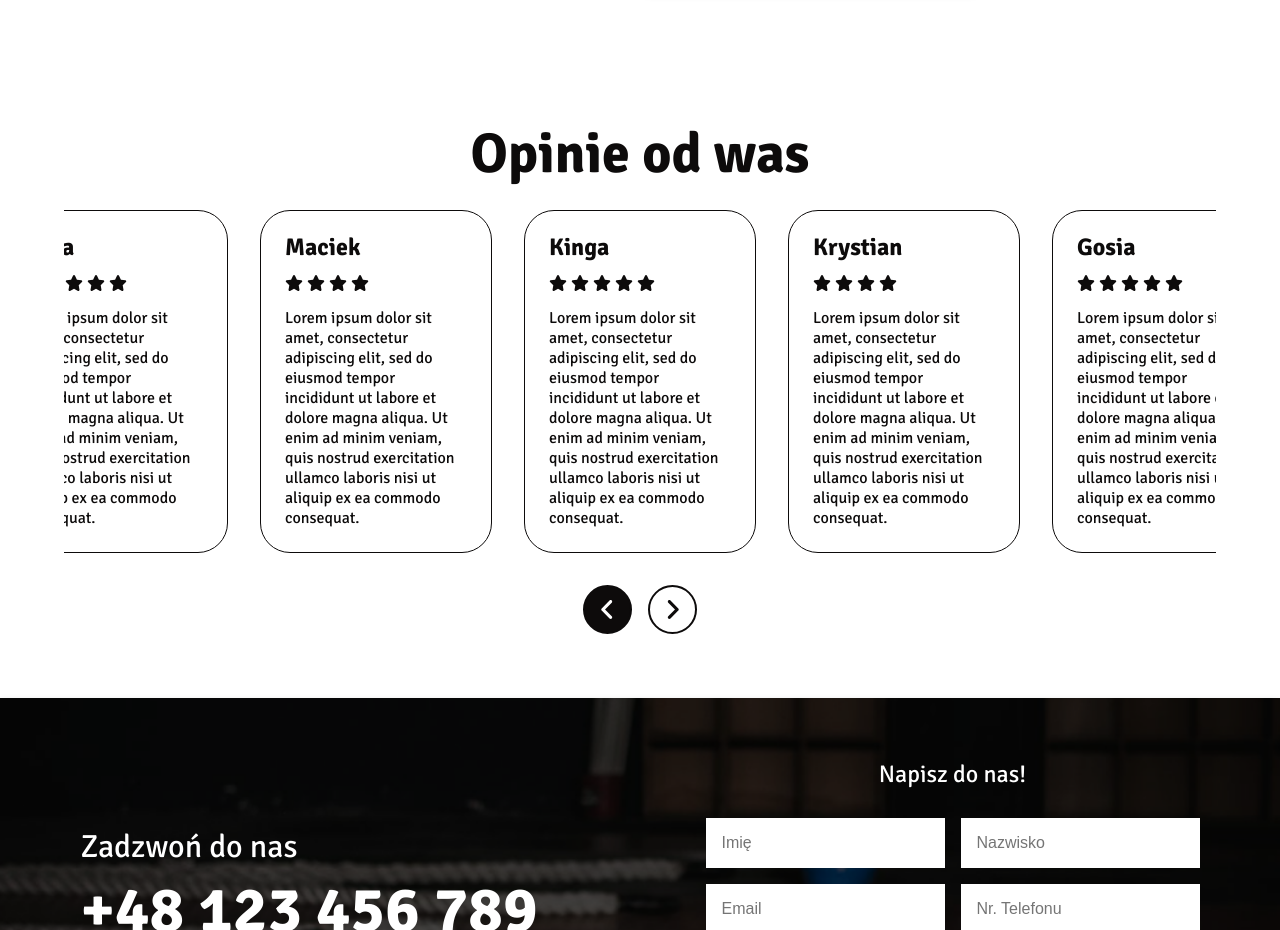
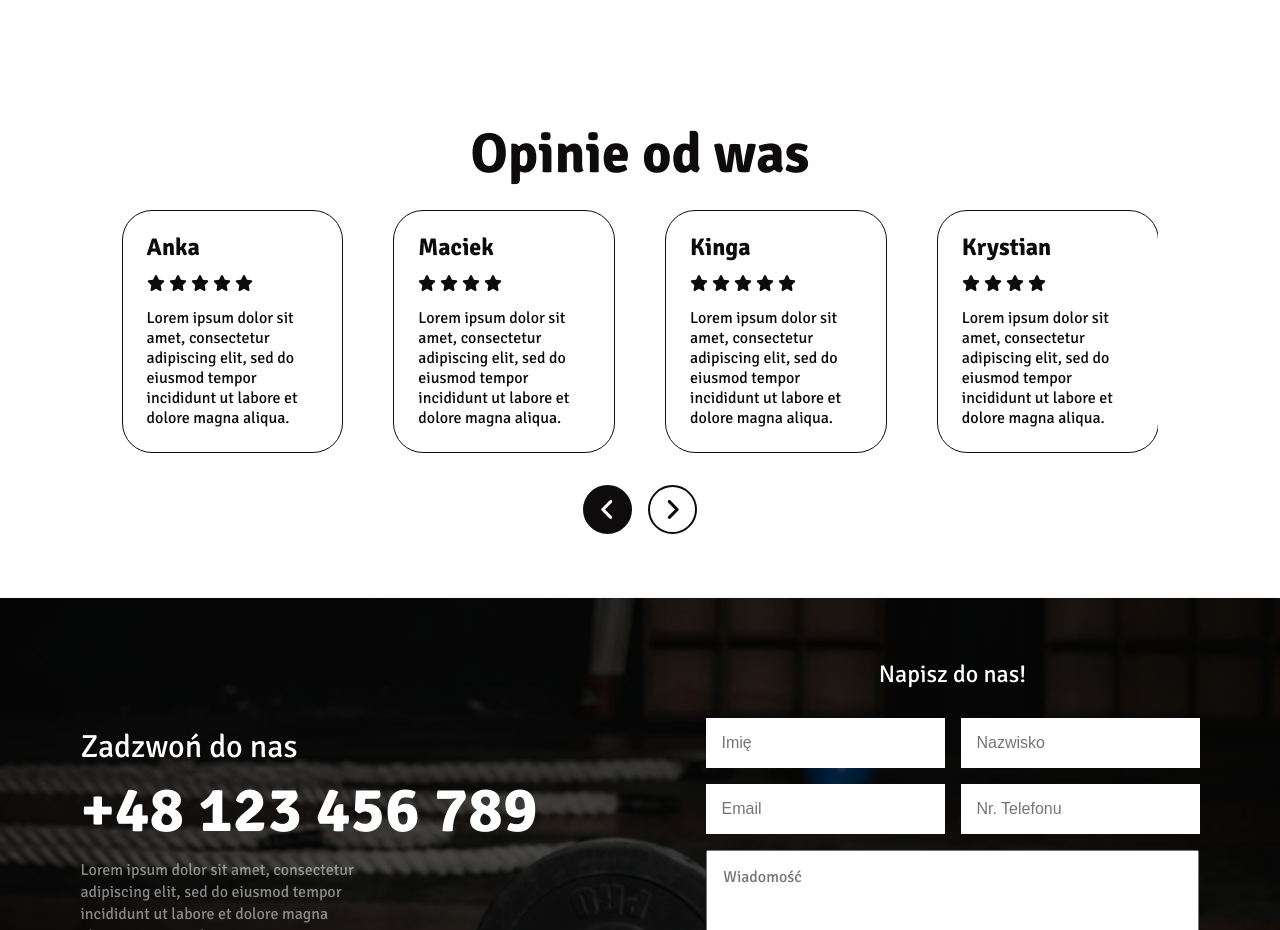
Before and after one commit to AdamJednacz/Project-React-4, a React (Create React App) app in the folder my-app/: page / in a window 1280 px wide. Shown: the part 3680-4610 px from the top of the page. Built offline with nearby package versions, Linux system fonts and the light colour scheme.

Commit message:
opinions

```diff
--- a/my-app/package.json
+++ b/my-app/package.json
@@ -20,6 +20,7 @@
     "react-slick": "^0.30.2",
     "sass": "^1.80.3",
     "slick-carousel": "^1.8.1",
+    "swiper": "^11.1.14",
     "web-vitals": "^2.1.4"
   },
   "scripts": {
--- a/my-app/src/components/Opinions.js
+++ b/my-app/src/components/Opinions.js
@@ -1,26 +1,22 @@
-import React, {useState} from 'react';
+import React from 'react';
+import { FontAwesomeIcon } from "@fortawesome/react-fontawesome";
+import { faAngleLeft, faAngleRight, faStar } from "@fortawesome/free-solid-svg-icons";
+import { Swiper, SwiperSlide } from 'swiper/react';
 
-import {FontAwesomeIcon} from "@fortawesome/react-fontawesome";
-import {faAngleLeft, faAngleRight, faStar} from "@fortawesome/free-solid-svg-icons";
+import 'swiper/css';
+import 'swiper/css/navigation';
+import 'swiper/css/pagination';
+import 'swiper/css/scrollbar';
+import { Navigation, Pagination, Scrollbar, A11y } from "swiper/modules";
 
 const Opinions = () => {
     const data = [
-        { name: 'Anka', stars: 5, text: 'Lorem ipsum dolor sit amet, consectetur adipiscing elit, sed do eiusmod tempor incididunt ut labore et dolore magna aliqua. Ut enim ad minim veniam, quis nostrud exercitation ullamco laboris nisi ut aliquip ex ea commodo consequat.' },
-        { name: 'Maciek', stars: 4, text: 'Lorem ipsum dolor sit amet, consectetur adipiscing elit, sed do eiusmod tempor incididunt ut labore et dolore magna aliqua. Ut enim ad minim veniam, quis nostrud exercitation ullamco laboris nisi ut aliquip ex ea commodo consequat.' },
-        { name: 'Kinga', stars: 5, text: 'Lorem ipsum dolor sit amet, consectetur adipiscing elit, sed do eiusmod tempor incididunt ut labore et dolore magna aliqua. Ut enim ad minim veniam, quis nostrud exercitation ullamco laboris nisi ut aliquip ex ea commodo consequat.' },
-        { name: 'Krystian', stars: 4, text: 'Lorem ipsum dolor sit amet, consectetur adipiscing elit, sed do eiusmod tempor incididunt ut labore et dolore magna aliqua. Ut enim ad minim veniam, quis nostrud exercitation ullamco laboris nisi ut aliquip ex ea commodo consequat.' },
-        { name: 'Gosia', stars: 5, text: 'Lorem ipsum dolor sit amet, consectetur adipiscing elit, sed do eiusmod tempor incididunt ut labore et dolore magna aliqua. Ut enim ad minim veniam, quis nostrud exercitation ullamco laboris nisi ut aliquip ex ea commodo consequat.' }
+        { name: 'Anka', stars: 5, text: 'Lorem ipsum dolor sit amet, consectetur adipiscing elit, sed do eiusmod tempor incididunt ut labore et dolore magna aliqua.' },
+        { name: 'Maciek', stars: 4, text: 'Lorem ipsum dolor sit amet, consectetur adipiscing elit, sed do eiusmod tempor incididunt ut labore et dolore magna aliqua.' },
+        { name: 'Kinga', stars: 5, text: 'Lorem ipsum dolor sit amet, consectetur adipiscing elit, sed do eiusmod tempor incididunt ut labore et dolore magna aliqua.' },
+        { name: 'Krystian', stars: 4, text: 'Lorem ipsum dolor sit amet, consectetur adipiscing elit, sed do eiusmod tempor incididunt ut labore et dolore magna aliqua.' },
+        { name: 'Gosia', stars: 5, text: 'Lorem ipsum dolor sit amet, consectetur adipiscing elit, sed do eiusmod tempor incididunt ut labore et dolore magna aliqua.' }
     ];
-    // const [translateX, setTranslateX] = useState(0);
-    const [position,setPosition] = useState(0)
-    const handleLeftClick = () => {
-        setPosition(prev => (prev < 40 ? prev + 20 : prev));
-    };
-
-    const handleRightClick = () => {
-
-        setPosition(prev => (prev > -40 ? prev - 20 : prev));
-    };
 
     return (
         <section id="opinions">
@@ -29,28 +25,41 @@ const Opinions = () => {
                     <h1>Opinie od was</h1>
                 </div>
 
-                    <div
+                {/* Swiper Component with Navigation, Pagination, and Responsive Breakpoints */}
+                <Swiper
                     className="opinions_cards"
-                        style={{ transform: `translateX(${position}%)`}}
+                    modules={[Navigation, Pagination, Scrollbar, A11y]}
+                    spaceBetween={50}
+                    slidesPerView={1}
+                    slidesPerGroup={1}
+                    navigation={{
+                        prevEl: '.prev-button',
+                        nextEl: '.next-button',
+                    }}
+                    breakpoints={{
+                        640: { slidesPerView: 1, spaceBetween: 50 },
+                        768: { slidesPerView: 2, spaceBetween: 30 },
+                        1024: { slidesPerView: 3, spaceBetween: 40 },
+                        1280: { slidesPerView: 4, spaceBetween: 50 },
+                    }}
                 >
                     {data.map((d, index) => (
-                            <div key={index} className="opinions_cards_card">
+                        <SwiperSlide key={index} className="opinions_cards_card">
                             <h2>{d.name}</h2>
                             <div className="stars">
                                 {[...Array(d.stars)].map((_, i) => (
-                                        <FontAwesomeIcon className="star" key={i} icon={faStar}/>
+                                    <FontAwesomeIcon className="star" key={i} icon={faStar} />
                                 ))}
                             </div>
                             <p>{d.text}</p>
-                            </div>
+                        </SwiperSlide>
                     ))}
-                    </div>
+                </Swiper>
 
+                {/* Custom Navigation Buttons */}
                 <div className="opinions_cards_buttons">
-                    <FontAwesomeIcon className="opinions_cards_buttons_button" onClick={handleLeftClick}
-                                     icon={faAngleLeft}/>
-                    <FontAwesomeIcon className="opinions_cards_buttons_button" onClick={handleRightClick}
-                                     icon={faAngleRight}/>
+                    <FontAwesomeIcon className="prev-button opinions_cards_buttons_button" icon={faAngleLeft} />
+                    <FontAwesomeIcon className="next-button opinions_cards_buttons_button" icon={faAngleRight} />
                 </div>
             </div>
         </section>
--- a/my-app/src/scss/styles/_opinions.scss
+++ b/my-app/src/scss/styles/_opinions.scss
@@ -5,7 +5,7 @@
   }
   .container{
     flex-direction: column;
-    overflow: hidden;
+
     .text{
       text-align: center;
       margin-bottom: 32px;
@@ -26,25 +26,19 @@
     }
 
       .opinions_cards {
-        display: flex;
-        align-items: center;
-        justify-content: center;
+        width: 90%;
+        max-width: 1200px;
         margin-bottom: 32px;
-        scroll-behavior: smooth;
         position: relative;
         transition: transform 0.5s ease;
-        width: 100%;
-        max-width: 100%;
         &_card {
-          flex: 0 0 232px;
           border: solid 1px var(--text--color);
           border-radius: 30px;
           padding: 24px;
-          max-width: 232px;
+
+          width: 232px;
            box-sizing: border-box;
-          margin: 0 16px;
           color: var(--text--color);
-
           h2 {
             font-size: 1.5rem;
             font-weight: 700;
```
Also changed, not shown: 1 other file (tests, documents, lock files or other folders). Lines whose indentation alone changed are shown as unchanged.
